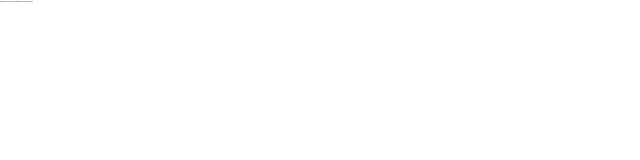
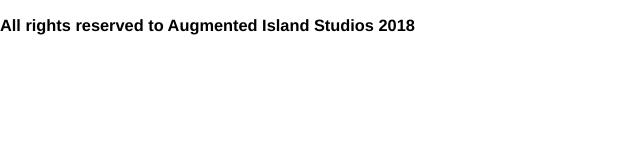
Before and after one commit to Psicodead/ais-website, a website: page src/pug/index.pug in a window 1280 px wide. Shown: the whole page, without its empty margins (0-640 px from the left). Drawn offline with nearby package versions, Linux system fonts and the light colour scheme; files that its build step writes are made by us from their sources.

Commit message:
copy updated

```diff
--- a/package.json
+++ b/package.json
@@ -4,6 +4,7 @@
   "description": "Augmented island studios website",
   "main": "index.js",
   "dependencies": {
+    "jquery": "^3.3.1",
     "lodash": "^4.15.0"
   },
   "devDependencies": {
--- a/src/js/index.js
+++ b/src/js/index.js
@@ -1,5 +1,2 @@
 var lodash = require('lodash');
 var $ = require('jquery');
-
-var output = lodash.without([1, 2, 3, 4], 1);
-console.log(output);
--- a/src/pug/index.pug
+++ b/src/pug/index.pug
@@ -6,4 +6,4 @@
 	body
 		.content-wrapper
 			footer
-				h3 	All rights reserved to Tool of North America Copyright 2016
+				h3 	All rights reserved to Augmented Island Studios 2018
--- a/src/sass/style.scss
+++ b/src/sass/style.scss
@@ -6,10 +6,13 @@
 *{
 	box-sizing: border-box;
 }
+html{
+	font-size: 1px;
+}
 
 body{
 	font: 100% $font-stack;
-	font-size: 1px;
+	font-size: 14rem;
 	color: black;
 	margin: 0px;
 	padding: 0px;
```
Also changed, not shown: dist/css/style.css (added), dist/index.html (added), dist/js/index.js (added), 1 other file.
